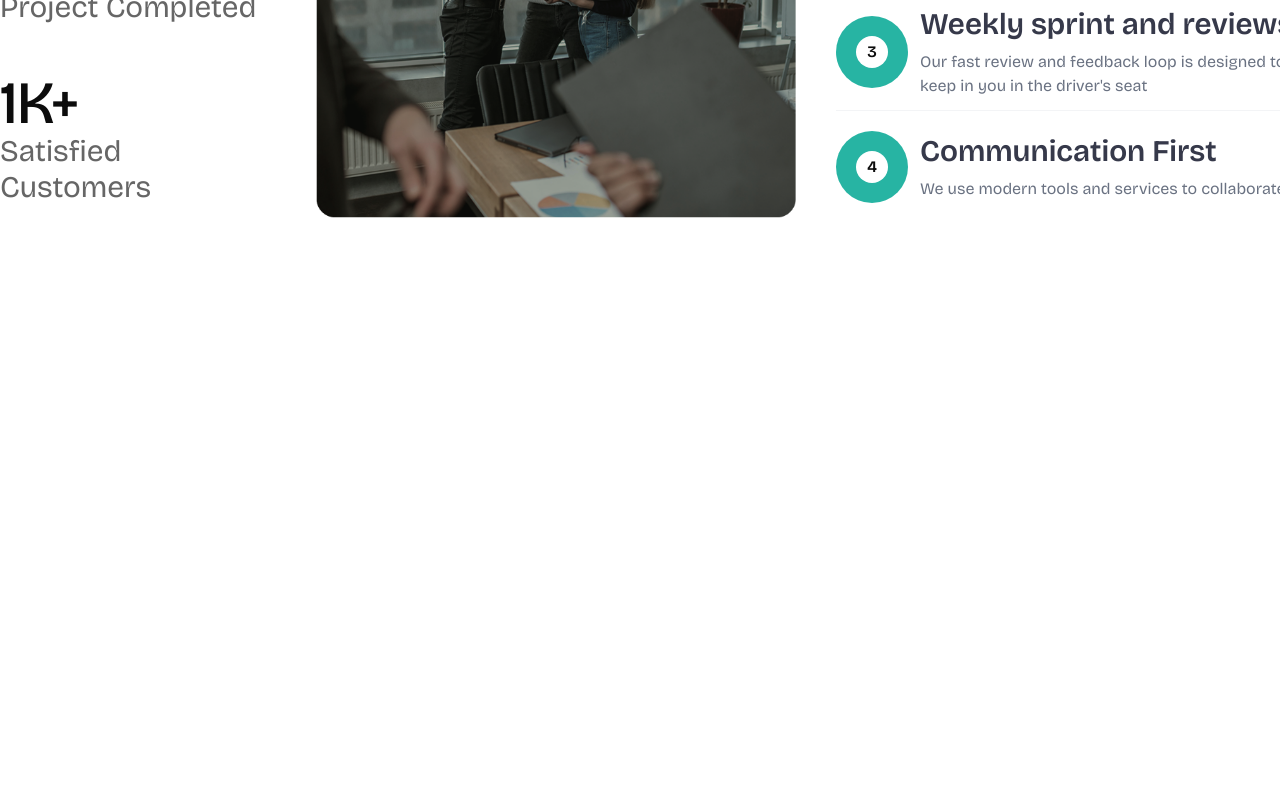
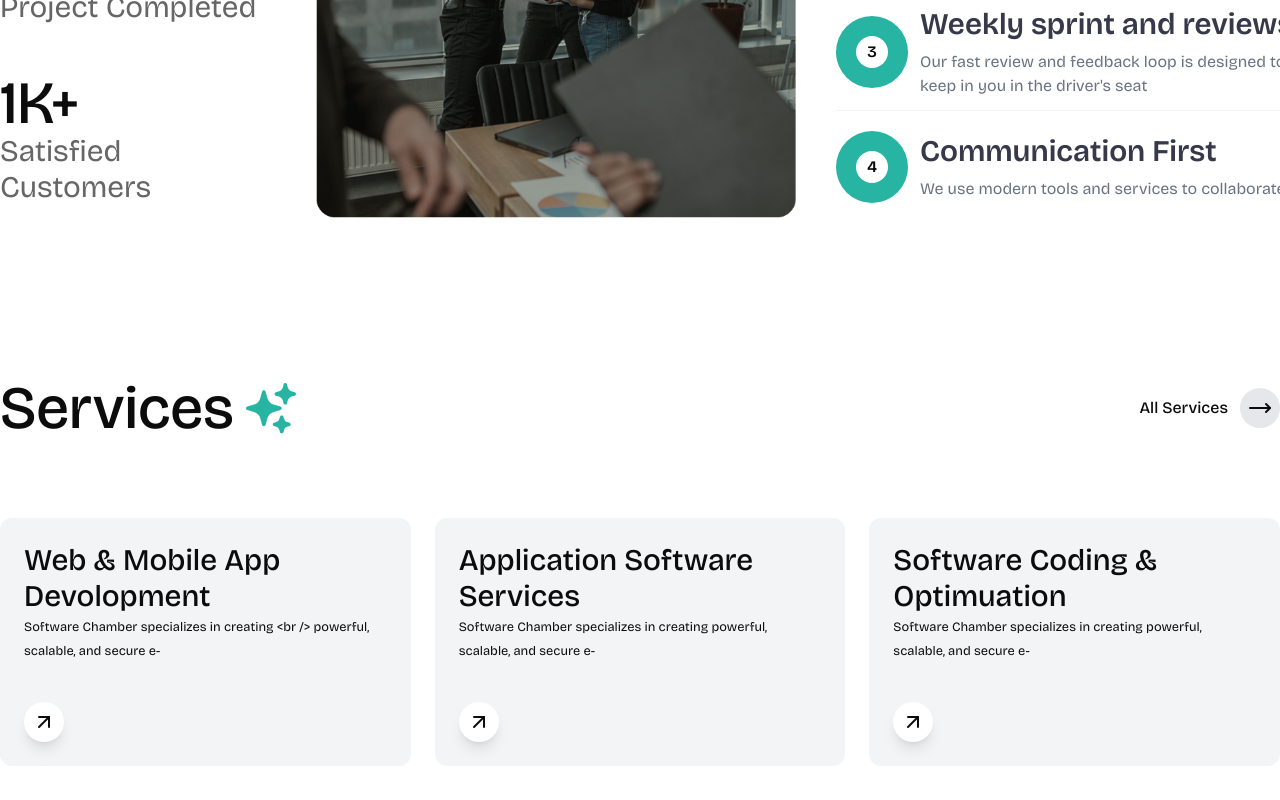
Before and after one commit to ihrimon/task-software-chamber, a Next.js app: page / in a window 1280 px wide. Shown: the part 2484-3284 px from the top of the page. Before the commit the page ends 2822 px from the top, so only its background shows below. Built offline with nearby package versions, Linux system fonts and the light colour scheme.

Commit message:
section: services completed

```diff
--- a/app/page.tsx
+++ b/app/page.tsx
@@ -1,12 +1,14 @@
 import About from '@/components/about';
 import Banner from '@/components/banner';
+import Services from '@/components/services';
 
 export default function Home() {
   return (
     <div className='min-h-screen bg-background'>
-      <main>
+      <main className=''>
         <Banner />
         <About />
+        <Services />
       </main>
 
       <footer></footer>
--- a/components/about.tsx
+++ b/components/about.tsx
@@ -3,7 +3,7 @@ import Image from 'next/image';
 
 const About = () => {
   return (
-    <section className='bg-white flex items-center py-30'>
+    <section className='bg-white flex items-center pt-30'>
       <div className='pt-[160px] lg:max-w-8xl mx-auto'>
         <h1 className='font-medium text-heading text-7xl lg:w-[1320px] text-center mb-20'>
           At Software Chamber, <span className='text-muted'>we specialize</span>{' '}
--- /dev/null
+++ b/components/services.tsx
@@ -0,0 +1,61 @@
+import { ArrowRight, ArrowUpRight, MoveRight } from 'lucide-react';
+import Image from 'next/image';
+
+const Services = () => {
+  return (
+    <section className='bg-white text-heading py-[160px]'>
+      <div className='lg:max-w-[1600px] mx-auto'>
+        <div className='flex justify-between items-center mb-20'>
+          <h1 className='flex items-center gap-3 text-6xl font-medium'>
+            Services{' '}
+            <span>
+              <Image
+                src={'/assets/icons/multi-star.svg'}
+                alt='multi star'
+                width={50}
+                height={50}
+              />
+            </span>
+          </h1>
+          <div className='flex items-center gap-3 font-medium'>
+            All Services
+            <span className='bg-gray-200 size-10 grid place-items-center rounded-full'>
+              <MoveRight />
+            </span>
+          </div>
+        </div>
+        <div className='grid grid-cols-1 md:grid-cols-3 gap-6'>
+          {services.map(({ title, description }) => (
+            <div key={title} className='p-6 rounded-xl bg-gray-100'>
+              <h3 className='text-3xl font-medium'>{title}</h3>
+              <small>{description}</small>
+              <button className='bg-white p-1 rounded-full size-10 grid place-items-center mt-10 shadow-lg'>
+                <ArrowUpRight />
+              </button>
+            </div>
+          ))}
+        </div>
+      </div>
+    </section>
+  );
+};
+
+export default Services;
+
+const services = [
+  {
+    title: 'Web & Mobile App Devolopment',
+    description:
+      'Software Chamber specializes in creating <br /> powerful, scalable, and secure e-',
+  },
+  {
+    title: 'Application Software Services',
+    description:
+      'Software Chamber specializes in creating powerful, scalable, and secure e-     ',
+  },
+  {
+    title: 'Software Coding & Optimuation',
+    description:
+      'Software Chamber specializes in creating powerful, scalable, and secure e-',
+  },
+];
```
